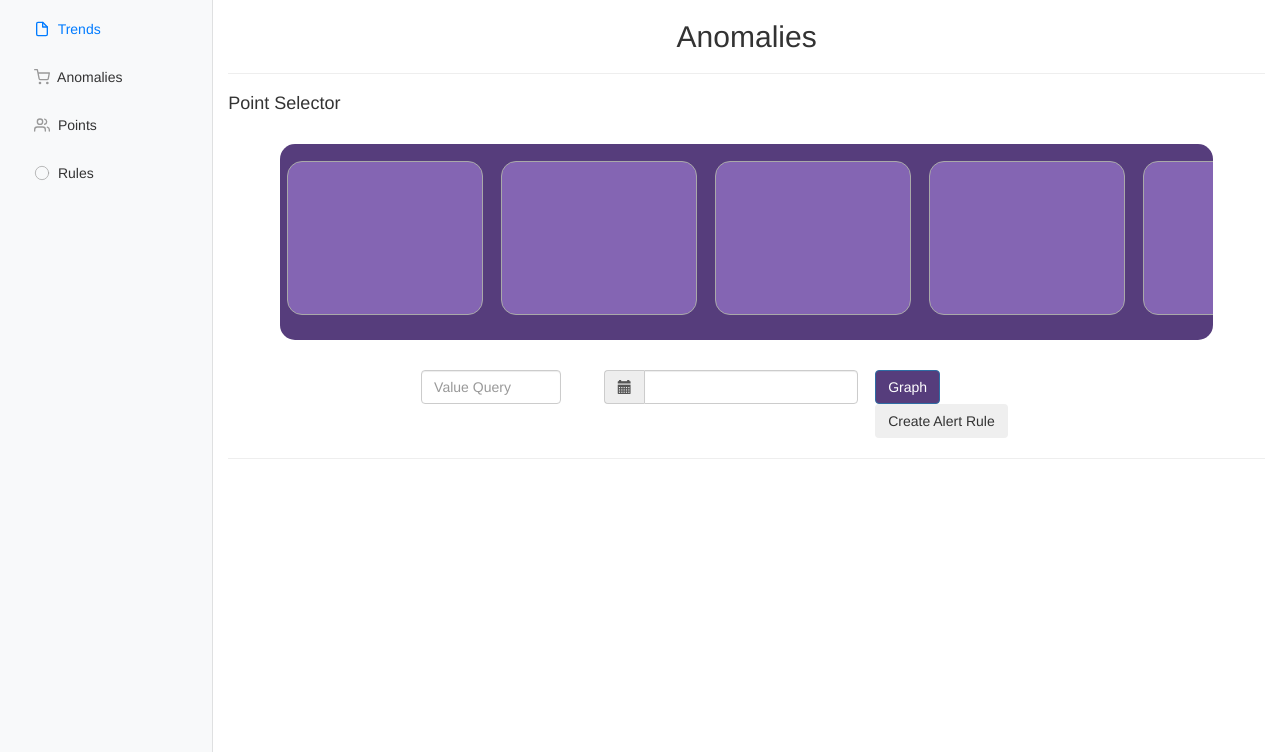
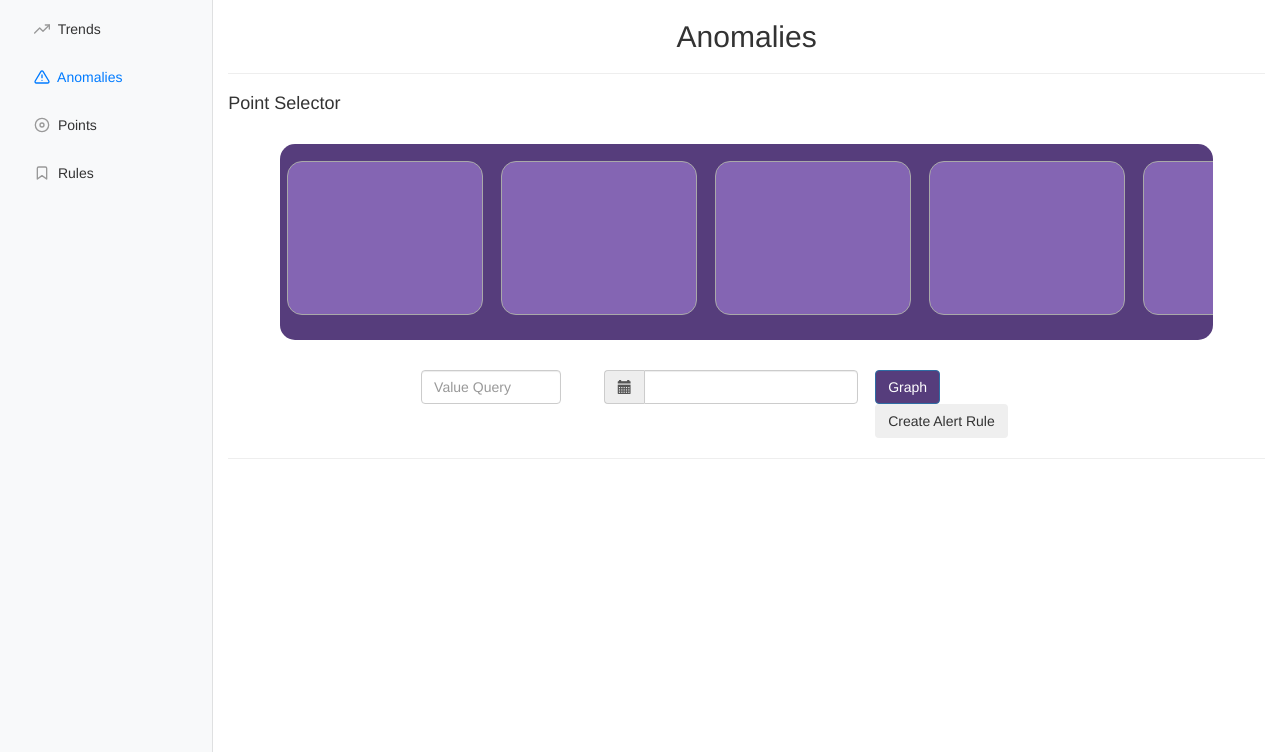
Before and after one commit to carleton-cs-energy-analytics/frontend, a Flask app: page /anomalies in a window 1280 px wide. Shown: the part 52-804 px from the top of the page. Run offline with Flask 2, Linux system fonts and the light colour scheme; lists and menus that the app fills with data are empty; some libraries are stand-ins or nearby versions.

Commit message:
fixed active links and added correct svgs

```diff
--- a/templates/anomalies.html
+++ b/templates/anomalies.html
@@ -76,6 +76,11 @@
     </table>
 </div>
 
+<script>
+    $("a").removeClass("active");
+    $("#anomalies-link").addClass("active");
+</script>
+
 <script type="text/javascript" src="../static/js/anomaliesgraph.js"></script>
 <script src="../static/js/anomalies.js"></script>
 <script type="text/javascript" src="../static/js/search_engine.js"></script>
--- a/templates/layout.html
+++ b/templates/layout.html
@@ -32,47 +32,45 @@
             <div class="sidebar-sticky">
                 <ul class="nav flex-column">
                     <li class="nav-item">
-                        <a class="nav-link active" href="/">
+                        <a id="trends-link" class="nav-link" href="/">
                             <svg xmlns="http://www.w3.org/2000/svg" width="24" height="24" viewBox="0 0 24 24"
                                  fill="none" stroke="currentColor" stroke-width="2" stroke-linecap="round"
-                                 stroke-linejoin="round" class="feather feather-file">
-                                <path d="M13 2H6a2 2 0 0 0-2 2v16a2 2 0 0 0 2 2h12a2 2 0 0 0 2-2V9z"></path>
-                                <polyline points="13 2 13 9 20 9"></polyline>
+                                 stroke-linejoin="round" class="feather feather-trending-up">
+                                <polyline points="23 6 13.5 15.5 8.5 10.5 1 18"></polyline>
+                                <polyline points="17 6 23 6 23 12"></polyline>
                             </svg>
                             Trends
                         </a>
                     </li>
                     <li class="nav-item">
-                        <a class="nav-link" href="/anomalies">
+                        <a id="anomalies-link" class="nav-link" href="/anomalies">
                             <svg xmlns="http://www.w3.org/2000/svg" width="24" height="24" viewBox="0 0 24 24"
                                  fill="none" stroke="currentColor" stroke-width="2" stroke-linecap="round"
-                                 stroke-linejoin="round" class="feather feather-shopping-cart">
-                                <circle cx="9" cy="21" r="1"></circle>
-                                <circle cx="20" cy="21" r="1"></circle>
-                                <path d="M1 1h4l2.68 13.39a2 2 0 0 0 2 1.61h9.72a2 2 0 0 0 2-1.61L23 6H6"></path>
+                                 stroke-linejoin="round" class="feather feather-alert-triangle">
+                                <path d="M10.29 3.86L1.82 18a2 2 0 0 0 1.71 3h16.94a2 2 0 0 0 1.71-3L13.71 3.86a2 2 0 0 0-3.42 0z"></path>
+                                <line x1="12" y1="9" x2="12" y2="13"></line>
+                                <line x1="12" y1="17" x2="12" y2="17"></line>
                             </svg>
                             Anomalies
                         </a>
                     </li>
                     <li class="nav-item">
-                        <a class="nav-link" href="/points">
+                        <a id="points-link" class="nav-link" href="/points">
                             <svg xmlns="http://www.w3.org/2000/svg" width="24" height="24" viewBox="0 0 24 24"
                                  fill="none" stroke="currentColor" stroke-width="2" stroke-linecap="round"
-                                 stroke-linejoin="round" class="feather feather-users">
-                                <path d="M17 21v-2a4 4 0 0 0-4-4H5a4 4 0 0 0-4 4v2"></path>
-                                <circle cx="9" cy="7" r="4"></circle>
-                                <path d="M23 21v-2a4 4 0 0 0-3-3.87"></path>
-                                <path d="M16 3.13a4 4 0 0 1 0 7.75"></path>
+                                 stroke-linejoin="round" class="feather feather-disc">
+                                <circle cx="12" cy="12" r="10"></circle>
+                                <circle cx="12" cy="12" r="3"></circle>
                             </svg>
                             Points
                         </a>
                     </li>
                     <li class="nav-item">
-                        <a class="nav-link" href="/rules">
-                            <svg class="feather feather-circle" xmlns="http://www.w3.org/2000/svg" width="24"
-                                 height="24" viewBox="0 0 24 24" fill="none" stroke="currentColor" stroke-width="1"
-                                 stroke-linecap="round" stroke-linejoin="round">
-                                <circle cx="12" cy="12" r="10"></circle>
+                        <a id="rules-link" class="nav-link" href="/rules">
+                            <svg xmlns="http://www.w3.org/2000/svg" width="24" height="24" viewBox="0 0 24 24"
+                                 fill="none" stroke="currentColor" stroke-width="2" stroke-linecap="round"
+                                 stroke-linejoin="round" class="feather feather-bookmark">
+                                <path d="M19 21l-7-5-7 5V5a2 2 0 0 1 2-2h10a2 2 0 0 1 2 2z"></path>
                             </svg>
                             Rules
                         </a>
--- a/templates/points.html
+++ b/templates/points.html
@@ -28,6 +28,11 @@
     </div>
 </main>
 
+<script>
+    $("a").removeClass("active");
+    $("#points-link").addClass("active");
+</script>
+
 <script type="text/javascript" src="../static/js/initialviz.js"></script>
 <script src="../static/js/points.js"></script>
 {% endblock %}
--- a/templates/search-engine.html
+++ b/templates/search-engine.html
@@ -56,6 +56,11 @@
     <div class="col-md-10 col-md-offset-1 svg" id="visualization"></div>
 </div>
 
+<script>
+    $("a").removeClass("active");
+    $("#trends-link").addClass("active");
+</script>
+
 <script type="text/javascript" src="../static/js/linegraph.js"></script>
 <script src="https://d3js.org/colorbrewer.v1.min.js"></script>
 <script src="../static/js/heatmap.js"></script>
```
Also changed, not shown: templates/rules.html (+7 -1 lines).
